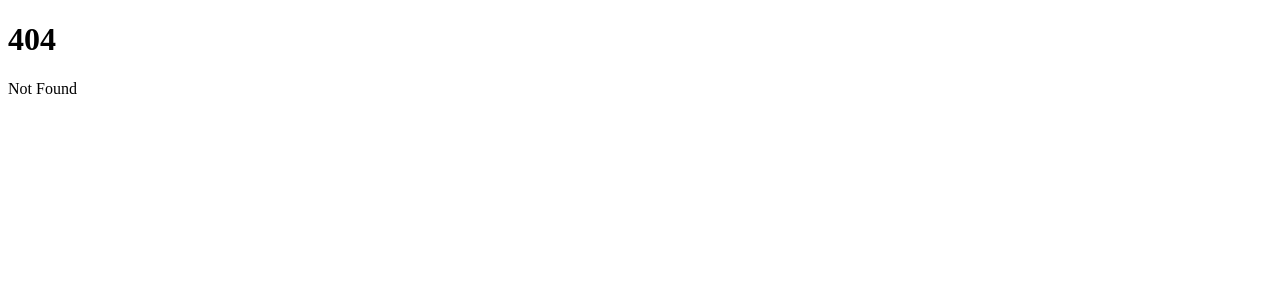
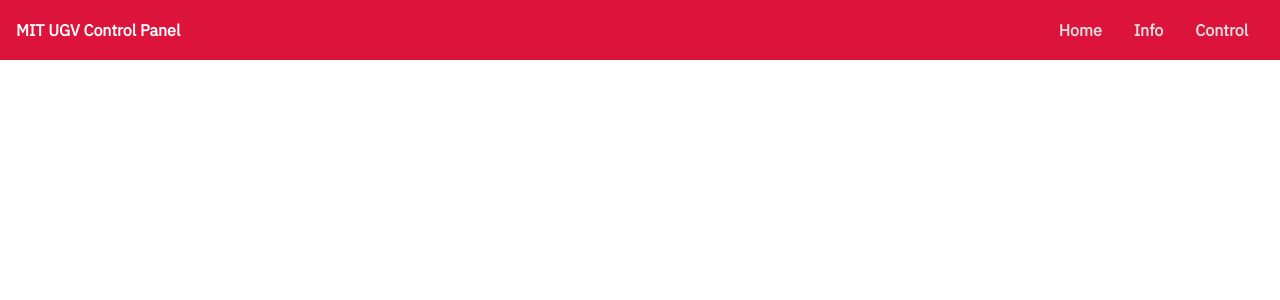
Before and after one commit to prajeenrg/ugv-panel, a SvelteKit app: page /control in a window 1280 px wide. Before the commit this address had no page. Shown: the top 300 px of the page. Built offline with nearby package versions, Linux system fonts and the light colour scheme.

Commit message:
added navbar and additional pages

```diff
--- a/package.json
+++ b/package.json
@@ -30,6 +30,7 @@
 	},
 	"type": "module",
 	"dependencies": {
+		"@fontsource/ibm-plex-sans": "^4.5.13",
 		"@jdiamond/mqtt-browser": "^0.1.2"
 	}
 }
--- a/src/app.html
+++ b/src/app.html
@@ -6,7 +6,13 @@
 		<meta name="viewport" content="width=device-width" />
 		%sveltekit.head%
 	</head>
+
 	<body data-sveltekit-preload-data="hover">
 		<div style="display: contents">%sveltekit.body%</div>
 	</body>
+	<style>
+		* {
+			margin: 0;
+		}
+	</style>
 </html>
--- /dev/null
+++ b/src/lib/components/NavBar.svelte
@@ -0,0 +1,83 @@
+<script lang="ts">
+	import '@fontsource/ibm-plex-sans';
+
+	interface Item {
+		id: number;
+		title: string;
+		url: string;
+	}
+
+	export let items: Item[] = [
+		{
+			id: 1,
+			title: 'Home',
+			url: '/'
+		},
+		{
+			id: 2,
+			title: 'Info',
+			url: '/info'
+		},
+		{
+			id: 3,
+			title: 'Control',
+			url: '/control'
+		}
+	];
+</script>
+
+<nav class="navbar">
+	<a href="#">MIT UGV Control Panel</a>
+	<div class="navitems">
+		<ul>
+			{#each items as item (item.id)}
+				<li><a href={item.url}>{item.title}</a></li>
+			{/each}
+		</ul>
+	</div>
+</nav>
+
+<style>
+	.navbar {
+		display: flex;
+		flex-direction: row;
+		justify-content: space-between;
+		align-items: center;
+		background-color: crimson;
+		padding: 1em;
+		min-height: 1em;
+		font-family: 'IBM Plex Sans', sans-serif;
+	}
+
+	.navbar > a {
+		color: white;
+		text-decoration: none;
+		font-weight: 800;
+	}
+
+	.navitems > ul {
+		display: flex;
+		flex-direction: row;
+		list-style-type: none;
+	}
+
+	.navitems > ul > li {
+		padding-left: 1em;
+		padding-right: 1em;
+	}
+
+	.navitems > ul > li > a {
+		color: gainsboro;
+		text-decoration: none;
+		font-weight: 600;
+	}
+
+	.navitems > ul > li > a:hover {
+		color: white;
+		transition: cubic-bezier();
+	}
+
+	li {
+		padding: 4px;
+	}
+</style>
--- /dev/null
+++ b/src/routes/control/+page.svelte
@@ -0,0 +1,9 @@
+<script lang="ts">
+	import NavBar from '$lib/components/NavBar.svelte';
+</script>
+
+<svelte:head>
+	<title>Control Page</title>
+</svelte:head>
+
+<NavBar />
--- a/src/routes/info/+page.svelte
+++ b/src/routes/info/+page.svelte
@@ -1,6 +1,7 @@
 <script lang="ts">
 	import { client, data, setupClient, disconnectClient, Constants } from '../mqtthelper';
 	import { onMount, onDestroy } from 'svelte';
+	import NavBar from '$lib/components/NavBar.svelte';
 
 	onMount(setupClient);
 
@@ -16,6 +17,11 @@
 	};
 </script>
 
+<svelte:head>
+	<title>Information Page</title>
+</svelte:head>
+
+<NavBar />
 <!-- {#if status !== 'connected' }
 	<p>Waiting for the MQTT Client to establish connection...</p>
 {:else} -->
```
Also changed, not shown: src/routes/+page.svelte (+31 -2 lines), static/favicon.png, 1 other file (tests, documents, lock files or other folders).
